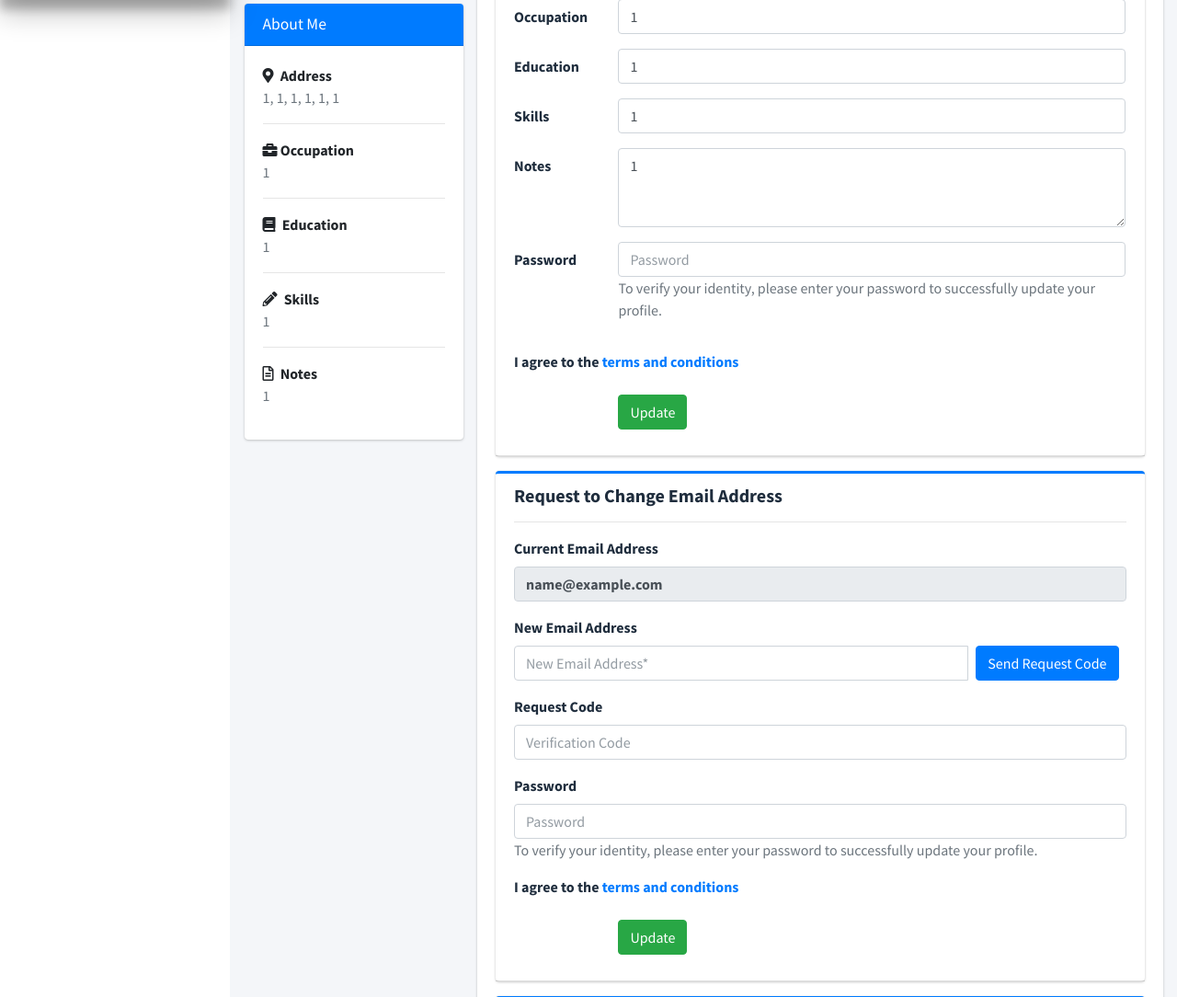
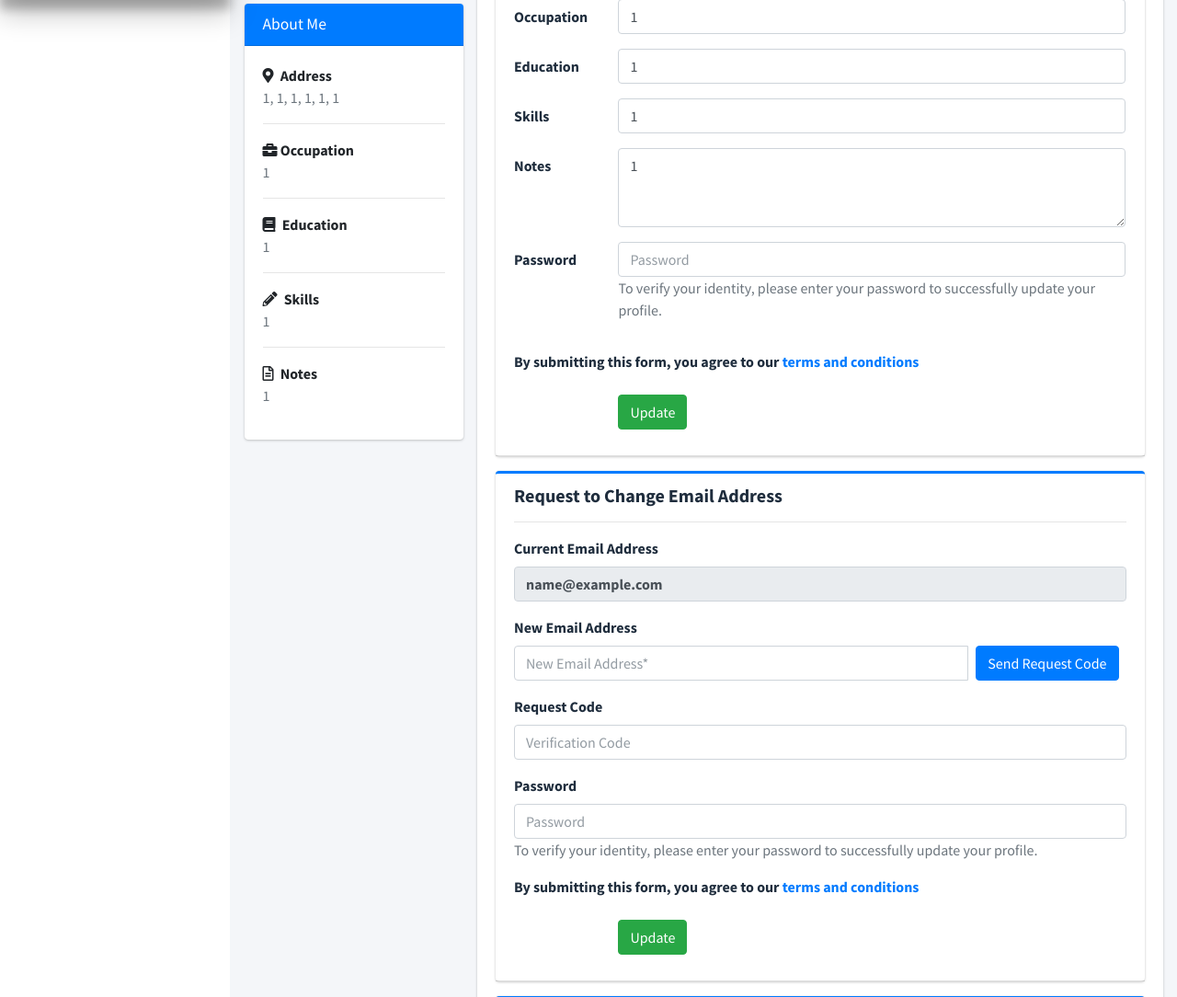
Before and after one commit to lowiejaymo/IPT101-Laboratory4, a PHP site: page /profile.php in a window 1280 px wide. Shown: the part 800-1884 px from the top of the page at 92% size. Run offline with PHP 8.4, Linux system fonts and the light colour scheme; the visitor is signed in with stand-in values (Sample User, id 1); grey boxes labelled with a size stand in for pictures from a placeholder-image service; some libraries are stand-ins or nearby versions.

Commit message:
updating the terms and condition

```diff
--- a/profile.php
+++ b/profile.php
@@ -653,7 +653,7 @@ if (
                               <div class="mb-3">
                                 <div class="checkbox">
                                   <label for="agreeTerms">
-                                    I agree to the <a href="#" data-toggle="modal" data-target="#profiletermsModal">terms
+                                    By submitting this form, you agree to our <a href="#" data-toggle="modal" data-target="#profiletermsModal">terms
                                       and conditions</a>
                                   </label>
                                 </div>
@@ -776,7 +776,7 @@ if (
                               <div class="mb-3">
                                 <div class="checkbox">
                                   <label for="agreeTerms">
-                                    I agree to the <a href="#" data-toggle="modal"
+                                  By submitting this form, you agree to our <a href="#" data-toggle="modal"
                                       data-target="#changeemailtermsModal">terms and conditions</a>
                                   </label>
                                 </div>
```
